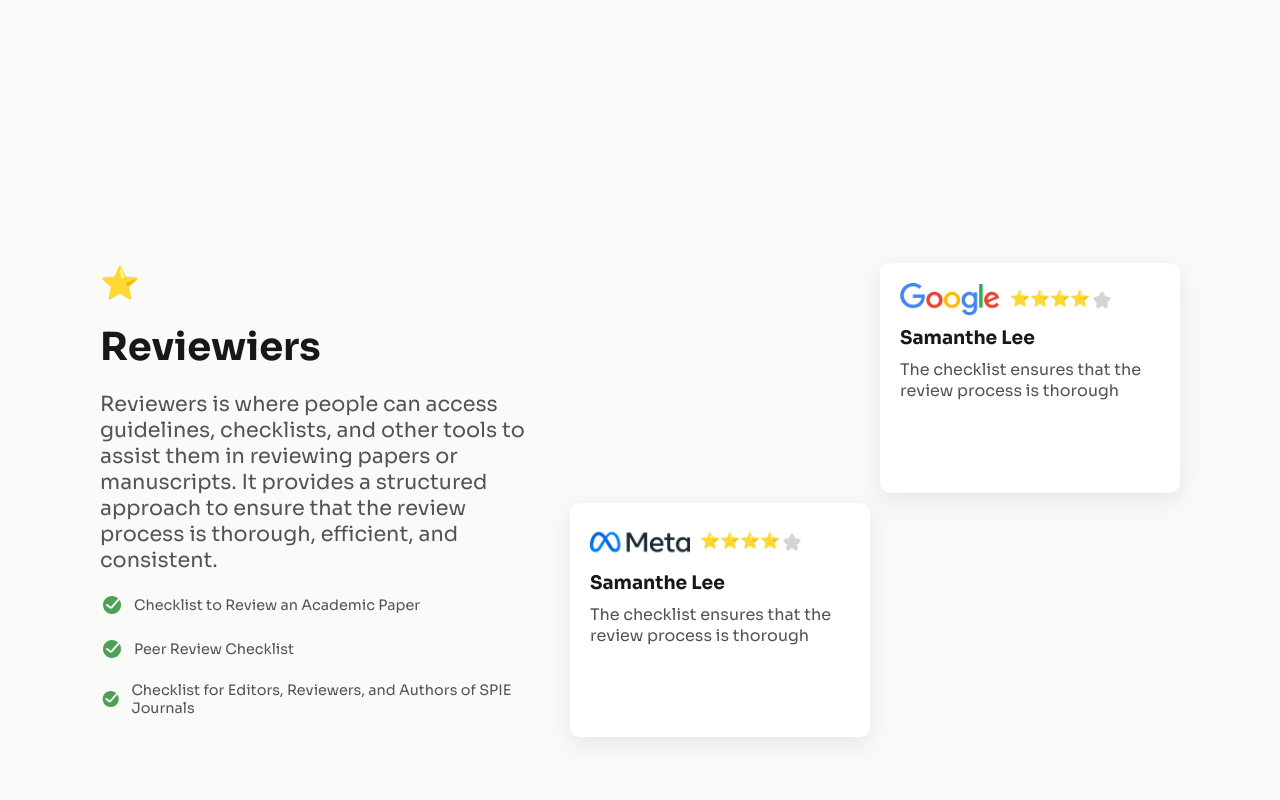
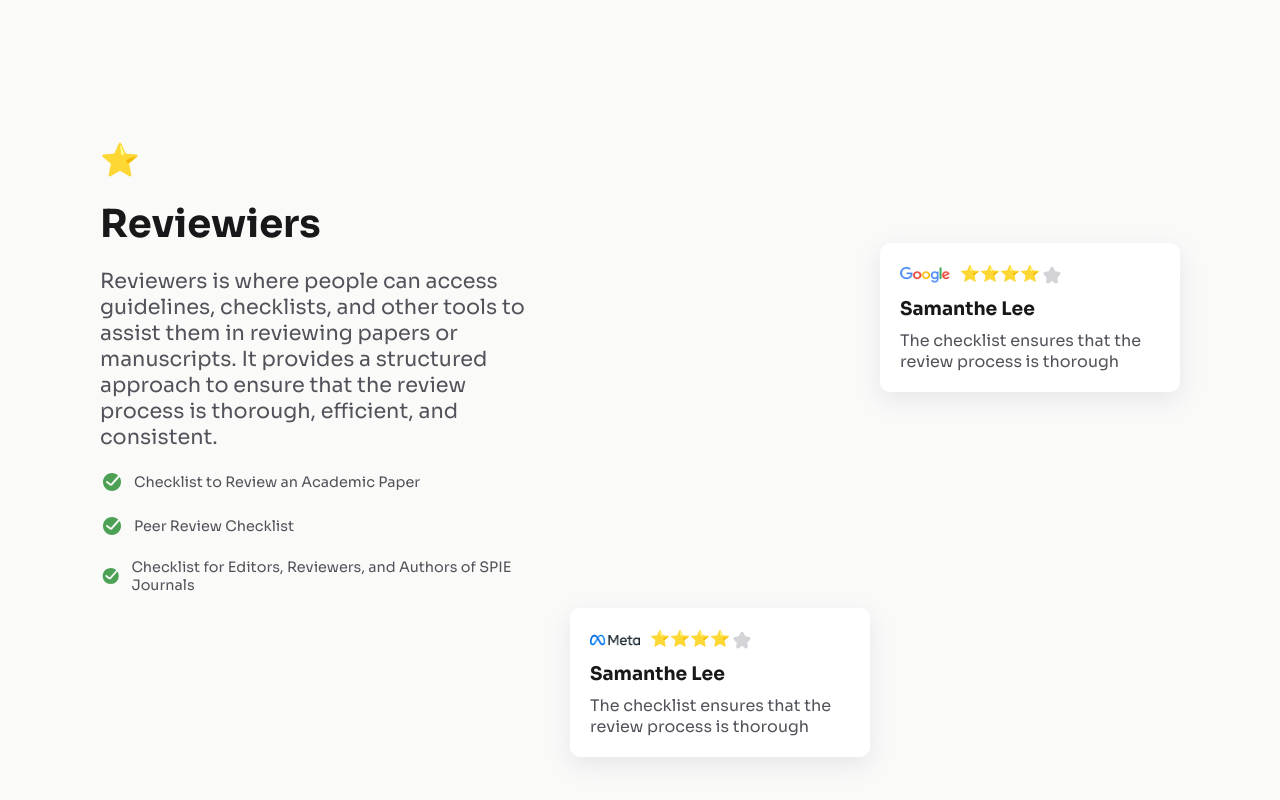
Before and after one commit to OrlandoTellez/desafio-pageTestimonio, a plain HTML site: page index.html in a window 1280 px wide. Drawn offline with Linux system fonts and the light colour scheme.

Commit message:
Se termina el proyecto

```diff
--- a/style.css
+++ b/style.css
@@ -17,6 +17,8 @@ body{
 }
 
 .container{
+
+    height: 100%;
     display: flex;
     flex-direction: column;
     padding: 40px;
@@ -28,6 +30,7 @@ body{
     display: flex;
     flex-direction: column;
     gap: 20px;
+    width: 100%;
 }
 
 .container-info h1{
@@ -55,32 +58,24 @@ body{
 }
 
 .container-opinion{
-    display: grid;
-    grid-template-columns: 1fr 1fr;
-    grid-template-rows: auto auto;
+    display: flex;
+    flex-direction: column;
+    align-items: center;
+    justify-content: center;
     gap: 10px;
 }
 
-.item1 {
-    grid-column: 2;
-    grid-row: 1;
-}
-
-.item2 {
-    grid-column: 1;
-    grid-row: 2;
-}
 
 .container-opinion div{
     background-color: #FFFFFF;
     padding: 20px;
     border-radius: 10px;
     box-shadow: rgba(149, 157, 165, 0.2) 0px 8px 24px;
+    max-width: 100%;
+    width: 300px;
+
 }
 
-.container-opinion__div{
-    width: 300px;
-}
 
 .container-opinion figure{
    display: flex;
@@ -98,7 +93,7 @@ body{
 
 .container-opinion figure img{
     max-width: 100%;
-    width: 100px;
+    width:50px;
 }
 
 .container-opinion__div figure .estrellas{
@@ -119,5 +114,23 @@ body{
         gap: 40px;
         max-width: 1280px;
     }
+    .container-opinion{
+        display: grid;
+        grid-template-columns: 1fr 1fr;
+        grid-template-rows: auto auto;
+        gap: 10px;
+
+    }
+
+    .item1 {
+        grid-column: 2;
+        grid-row: 1;
+    }
+
+    .item2 {
+        grid-column: 1;
+        grid-row: 2;
+    }
+
 
 }
```
